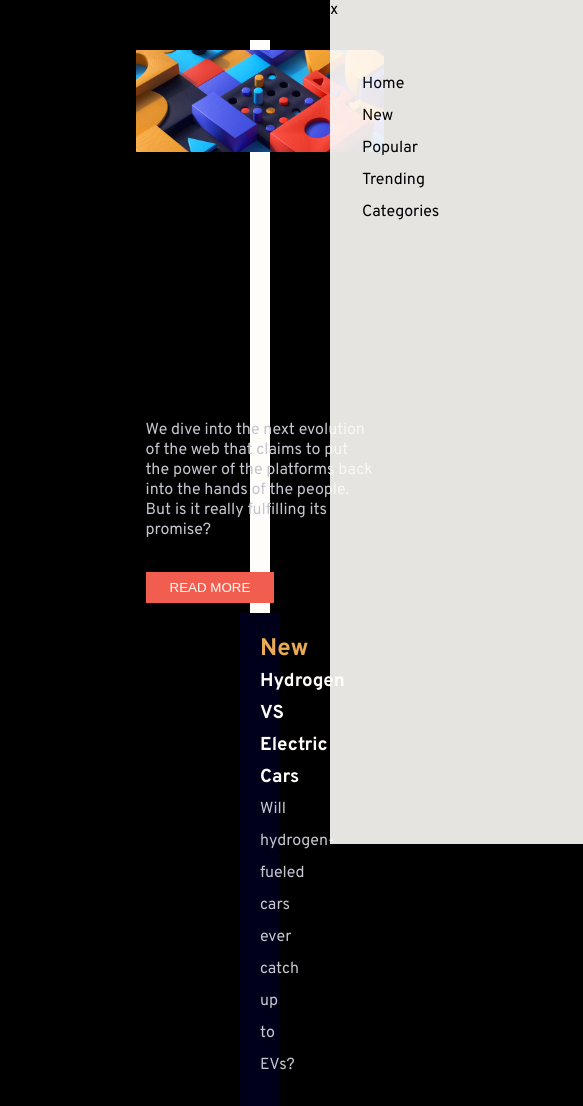
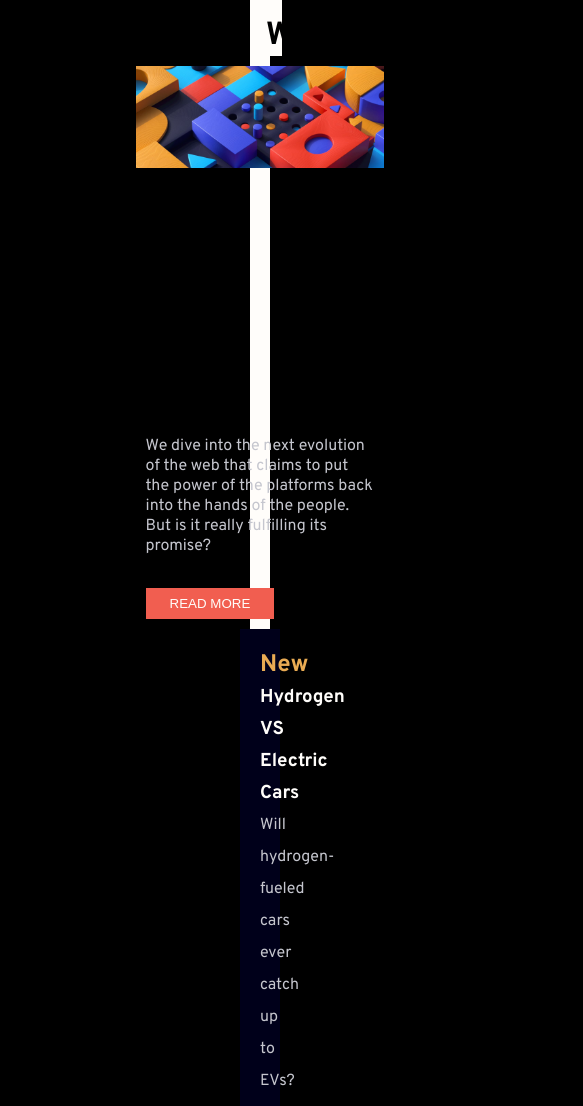
Before and after one commit to valmirsantanape/news-homepage-main, a plain HTML site: page index.html in a window 390 px wide. Shown: the top 1106 px of the page, 583 px wide, since content can reach past the window. Drawn offline with Linux system fonts and the light colour scheme.

Commit message:
finished-header

```diff
--- a/index.html
+++ b/index.html
@@ -28,7 +28,7 @@
       <nav class=" navigation expand-navigation">
 
         <div class="menu-close" onclick=closedMenu()>
-          x
+          X
         </div>
         <ol class="menu-navigation">
           <li class="item-menu"><p>Home</p></li>
--- a/styles.css/style.css
+++ b/styles.css/style.css
@@ -36,6 +36,9 @@ header{
     background-color: var(--Off-white);
     display: flex;
     justify-content: space-between;
+}
+.menu-close{
+    display: none;
 }
 .menu-navigation {
     display: flex;
@@ -111,6 +114,7 @@ section p {
 }
 aside {
     background-color: var(--Off-white);
+    padding: 0 4rem;
 }
 aside ol {
     padding-top: 1rem;
@@ -140,31 +144,51 @@ span{
     margin-top: 10px;
 }
 
-
-
-
 @media (max-width: 1200px)
 {
     body {
         margin-top: 0;
     }
     header{
-        padding: 0;
+        padding: 1rem 1rem 0 1rem;
+        font-weight: 700;
+
     }
     .navigation{
+        display: none;
+    }
+    .expand-navigation{
         position: absolute;
-        margin-left: 5rem;
+        margin-left: 3.2rem;
 
         background-color: var(--Off-white);
         opacity: 0.9;
         height: 100%;
     }
+    .button-menu {
+        padding: 10px 0;
+
+    }
+    .line-button{
+        margin: 0;
+        margin-top: 3px;
+        padding: 0;
+        background-color: #000;
+        width: 2.5rem;
+        height: 2px;
+
+    }
+
+    .menu-close {
+        text-align: end;
+        padding: 1rem 1rem 0 0;
+        font-size: 30pt;
+    }
+
     .menu-navigation{
         display: block;
         padding-top: 3rem ;
         line-height: 2rem;
-
-
 
     }
     .item-menu {
```
